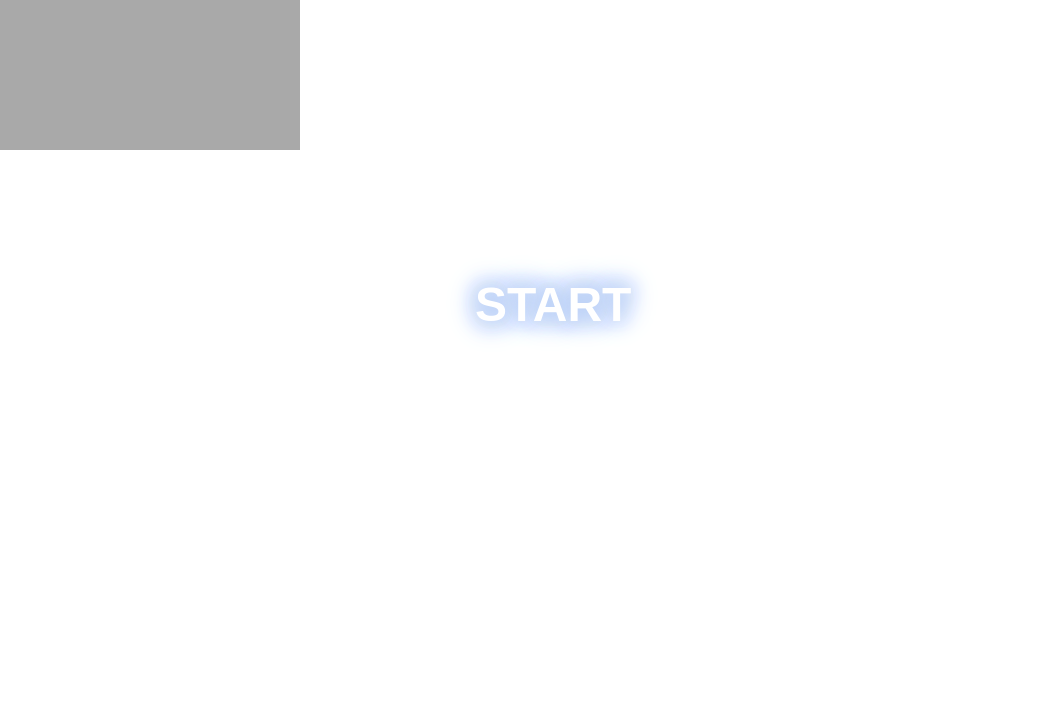
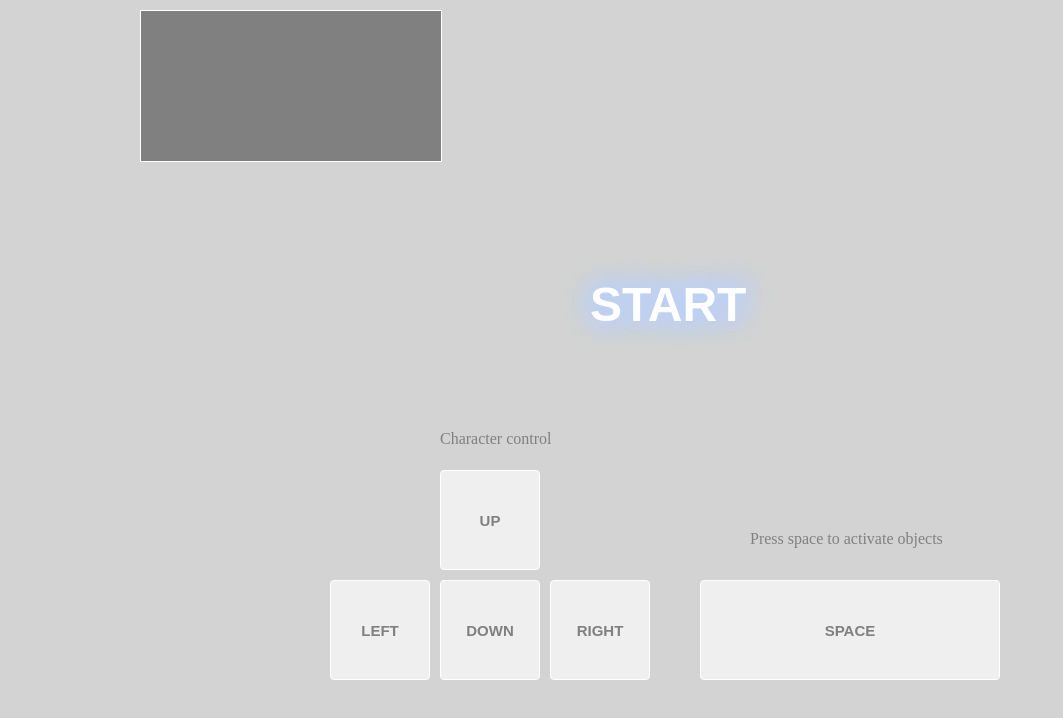
Before and after one commit to 700HelpGroup/TheGreatEscape, a website: page src/index.html in a window 1280 px wide. Shown: the whole page, without its empty margins (0-1063 px from the left). Drawn offline with Linux system fonts and the light colour scheme; files that its build step writes are made by us from their sources.

Commit message:
[feat] : added control description

```diff
--- a/src/index.html
+++ b/src/index.html
@@ -4,14 +4,23 @@
     <meta charset="UTF-8" />
     <meta http-equiv="X-UA-Compatible" content="IE=edge" />
     <meta name="viewport" content="width=device-width, initial-scale=1.0" />
-    <link rel="stylesheet" href="src/style.css"/>
+    <link rel="stylesheet" href="src/style.css" />
   </head>
   <body style="margin: 0; overflow: hidden">
     <div id="root">
-      <canvas style="background: darkgray"></canvas>
+      <canvas></canvas>
       <h1 id="startButton">START</h1>
       <button id="restartButton">Try Again!</button>
-      <button id="exitButton">I Quit</button>
+      <button id="exitButton">I Quite</button>
+      <div id="instructionContainer">
+        <button id="upButton">Up</button>
+        <button id="downButton">Down</button>
+        <button id="leftButton">Left</button>
+        <button id="rightButton">Right</button>
+        <button id="spaceButton">Space</button>
+        <label id="controlLabel">Character control</label>
+        <label id="spaceLabel">Press space to activate objects</label>
+      </div>
     </div>
   </body>
 </html>
--- a/src/style.css
+++ b/src/style.css
@@ -1,3 +1,15 @@
+body {
+  background-color: lightgray;
+}
+
+canvas {
+  position: relative;
+  left: calc(50% - 500px);
+  top: 10px;
+  background-color: gray;
+  border: 1px solid white;
+}
+
 #root {
   position: relative;
 }
@@ -9,7 +21,7 @@
   color: white;
   font: bold 48px arial;
   text-transform: uppercase;
-  left: 475px;
+  left: calc(50% - 50px);
   top: 245px;
   animation: glow 1s ease-in-out infinite alternate;
   user-select: none;
@@ -24,23 +36,32 @@
 
 #restartButton,
 #exitButton {
+  background: "none";
+  display: none;
+}
+
+#restartButton,
+#exitButton,
+#upButton,
+#downButton,
+#leftButton,
+#rightButton,
+#spaceButton {
   position: absolute;
-  background: none;
   color: white;
   font: bold 20px arial;
   text-transform: uppercase;
-  left: 450px;
+  left: calc(50% - 50px);
   top: 220px;
   border: 1px solid white;
   padding: 10px;
   border-radius: 4px;
   cursor: pointer;
-  display: none;
 }
 
 #exitButton {
   top: 280px;
-  left: 470px;
+  left: calc(50% - 25px);
 }
 
 @keyframes glow {
@@ -54,3 +75,56 @@
       0 0 35px #bcd1f7;
   }
 }
+
+#upButton,
+#downButton,
+#leftButton,
+#rightButton,
+#spaceButton {
+  background: "blue";
+  color: gray;
+  width: 100px;
+  height: 100px;
+  font-size: 15px;
+  user-select: none;
+  pointer-events: none;
+}
+
+#upButton,
+#downButton {
+  left: calc(50% - 200px);
+  top: 470px;
+}
+
+#downButton,
+#leftButton,
+#rightButton,
+#spaceButton {
+  top: 580px;
+}
+
+#leftButton {
+  left: calc(50% - 310px);
+}
+
+#rightButton {
+  left: calc(50% - 90px);
+}
+
+#spaceButton {
+  left: calc(50% + 60px);
+  width: 300px;
+}
+
+#controlLabel,
+#spaceLabel {
+  position: absolute;
+  left: calc(50% - 200px);
+  top: 430px;
+  color: gray;
+}
+
+#spaceLabel {
+  left: calc(50% + 110px);
+  top: 530px;
+}
```
